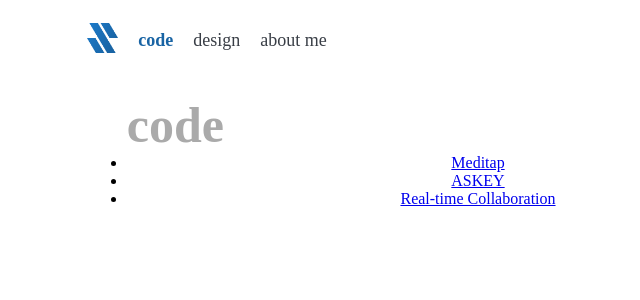
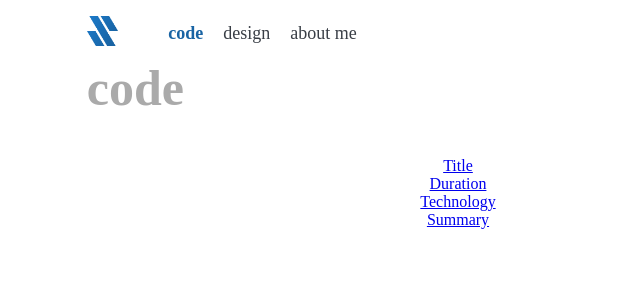
Before and after one commit to jamesjypark/jamesjypark.com, a React (Create React App) app: page /#/code in a window 1280 px wide. Shown: the top 300 px of the page, without its empty margins (182-822 px from the left). Built offline with nearby package versions, Linux system fonts and the light colour scheme.

Commit message:
Refactored about me page and started implementation of project card

```diff
--- a/package.json
+++ b/package.json
@@ -7,7 +7,8 @@
     "react": "^16.8.6",
     "react-dom": "^16.8.6",
     "react-router-dom": "^5.0.1",
-    "react-scripts": "3.0.1"
+    "react-scripts": "3.0.1",
+    "simple-parallax-js": "^5.1.0"
   },
   "scripts": {
     "start": "react-scripts start",
--- a/src/App.scss
+++ b/src/App.scss
@@ -6,6 +6,9 @@
     font-size: 50px;
     font-weight: bold;
     color: #aaaaaa;
+    text-align: left;
+    margin-top: 1vh;
+    margin-bottom: 5vh;
   }
 
   .subheader1 {
--- a/src/Components/Code/Code.js
+++ b/src/Components/Code/Code.js
@@ -3,22 +3,25 @@ import { Link, Switch, Route } from "react-router-dom";
 import Meditap from "../Projects/Meditap/Meditap";
 import Askey from "../Projects/Askey/Askey";
 import RealTime from "../Projects/RealTime/RealTime";
+import ProjectCard from "../ProjectCard/ProjectCard";
 
 function CodeList() {
   return (
-    <ul>
+    <div>
       <div className="title">code</div>
 
-      <li>
-        <Link to="/code/meditap">Meditap</Link>
-      </li>
-      <li>
-        <Link to="/code/askey">ASKEY</Link>
-      </li>
-      <li>
-        <Link to="/code/real-time-collaboration">Real-time Collaboration</Link>
-      </li>
-    </ul>
+      <Link to="/code/meditap">
+        <ProjectCard />
+      </Link>
+
+      {/* <Link to="/code/askey">
+        <ProjectCard />
+      </Link>
+
+      <Link to="/code/real-time-collaboration">
+        <ProjectCard />
+      </Link> */}
+    </div>
   );
 }
 
--- a/src/Components/Design/Design.js
+++ b/src/Components/Design/Design.js
@@ -5,7 +5,7 @@ import HangeulPrinting from "../Projects/HangeulPrinting/HangeulPrinting";
 import AutonomousRov from "../Projects/AutonomousRov/AutonomousRov";
 function DesignList() {
   return (
-    <ul>
+    <div>
       <div className="title">design</div>
       <li>
         <Link to="/design/daily-ui">Daily UI</Link>
@@ -16,7 +16,7 @@ function DesignList() {
       <li>
         <Link to="/design/autonomous-rov">Autonomous Underwater Vehicle</Link>
       </li>
-    </ul>
+    </div>
   );
 }
 
--- a/src/Components/Header/Header.js
+++ b/src/Components/Header/Header.js
@@ -10,6 +10,7 @@ class Header extends React.Component {
         <NavLink to="/" activeClassName="test" activeClassName="link">
           <img src={logo} />
         </NavLink>
+        <div className="links">
           <NavLink to="/code" className="link" activeClassName="active">
             code
           </NavLink>
@@ -20,6 +21,7 @@ class Header extends React.Component {
             about me
           </NavLink>
         </div>
+      </div>
     );
   }
 }
--- a/src/Components/Header/Header.scss
+++ b/src/Components/Header/Header.scss
@@ -1,9 +1,9 @@
 .Header {
   width: 58vw;
   max-width: 1200px;
-  height: 10vh;
   display: flex;
   align-items: center;
+  margin-top: 2vh;
   margin-left: auto;
   margin-right: auto;
 
@@ -11,10 +11,6 @@
   font-size: 18px;
   font-weight: medium;
   color: #393e46;
-
-  > * {
-    margin-right: 20px;
-  }
 
   img {
     height: 30px;
@@ -25,6 +21,13 @@
     text-decoration: none;
     color: #393e46;
   }
+
+  .links {
+    margin-left: 50px;
+    > * {
+      margin-right: 20px;
+    }
+  }
   .active {
     color: #1964a4;
     font-weight: bold;
--- a/src/Components/Home/Home.js
+++ b/src/Components/Home/Home.js
@@ -5,17 +5,33 @@ import "./Home.scss";
 import Background from "../../assets/background.png";
 import Portrait from "../../assets/portrait.png";
 import Blocker from "../../assets/blocker.png";
+import simpleParallax from "simple-parallax-js";
 
 class Home extends React.Component {
+  constructor(props) {
+    super(props);
+    this.portraitRef = React.createRef();
+  }
+  createParallax = () => {
+    let image = this.portraitRef.current;
+    new simpleParallax(image, {
+      overflow: true,
+      orientation: "left"
+    });
+  };
   render() {
     return (
       <div className="Home">
         <div className="basetext1 medium">
           <div className="title">about me</div>
           <div className="Portrait">
-            <img src={Blocker} className="Blocker" />
-            <img src={Portrait} className="Portrait" />
-            <img src={Background} className="Background" />
+            <img src={Blocker} />
+            <img
+              ref={this.portraitRef}
+              src={Portrait}
+              onLoad={this.createParallax}
+            />
+            <img src={Background} />
           </div>
           <div className="subheader1">James Juyoung Park</div>
           <div className="description">
--- a/src/Components/Home/Home.scss
+++ b/src/Components/Home/Home.scss
@@ -1,10 +1,11 @@
 .Home {
+  margin-bottom: 30vh;
   .Portrait {
     position: relative;
     top: 0;
     left: 0;
     img {
-      width: 45vw;
+      width: 30vw;
     }
     img:nth-child(1) {
       z-index: 5;
--- a/src/Components/Main/Main.scss
+++ b/src/Components/Main/Main.scss
@@ -13,8 +13,4 @@
   > * {
     text-align: center;
   }
-
-  .title {
-    text-align: left;
-  }
 }
--- /dev/null
+++ b/src/Components/ProjectCard/ProjectCard.js
@@ -0,0 +1,18 @@
+import React from "react";
+
+import "./ProjectCard.scss";
+
+class ProjectCard extends React.Component {
+  render() {
+    return (
+      <div className="ProjectCard">
+        <div>Title</div>
+        <div>Duration</div>
+        <div>Technology</div>
+        <div>Summary</div>
+      </div>
+    );
+  }
+}
+
+export default ProjectCard;
```
Also changed, not shown: src/Components/ProjectCard/ProjectCard.scss (added), src/assets/portrait.png, 1 other file (tests, documents, lock files or other folders). Lines whose indentation alone changed are shown as unchanged.
